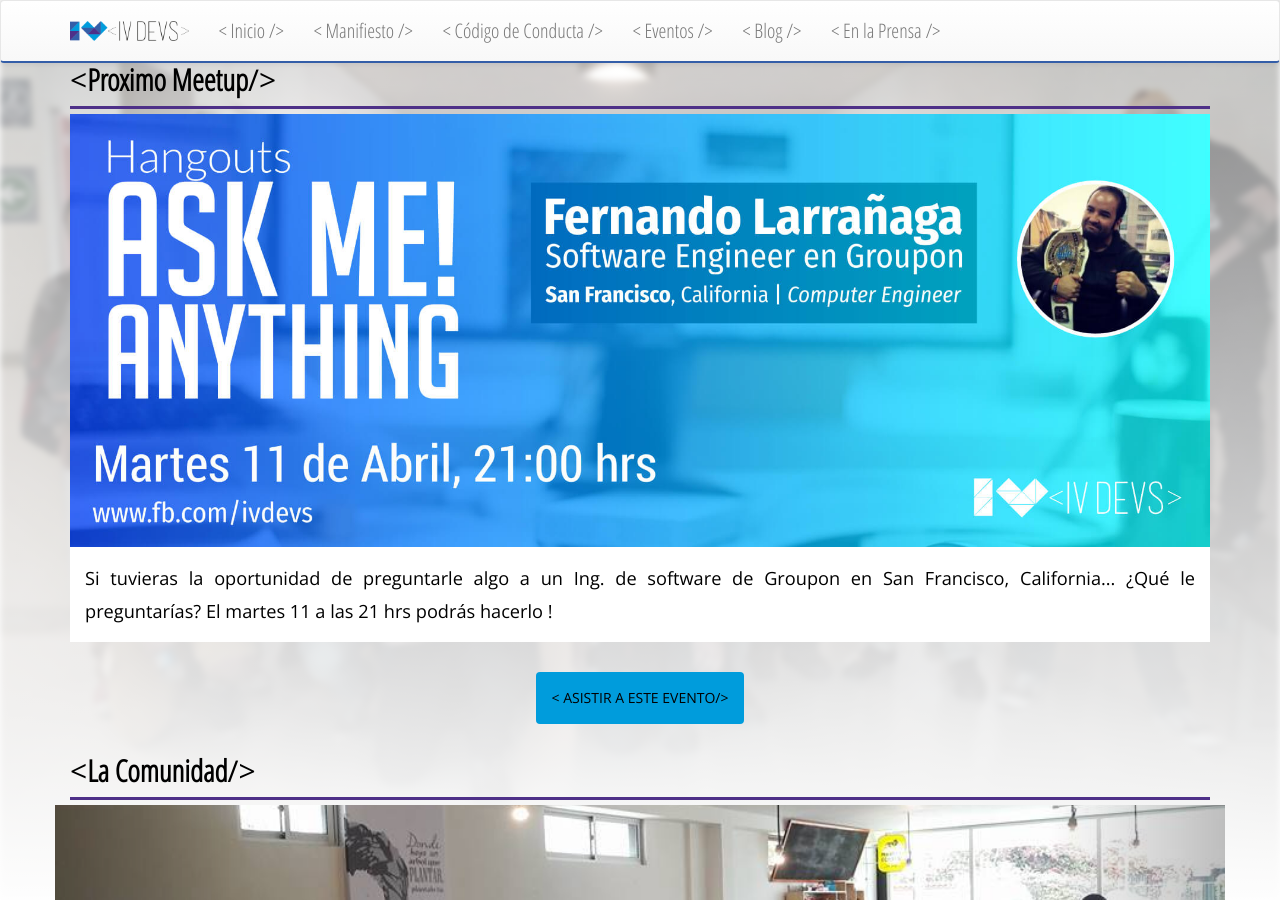
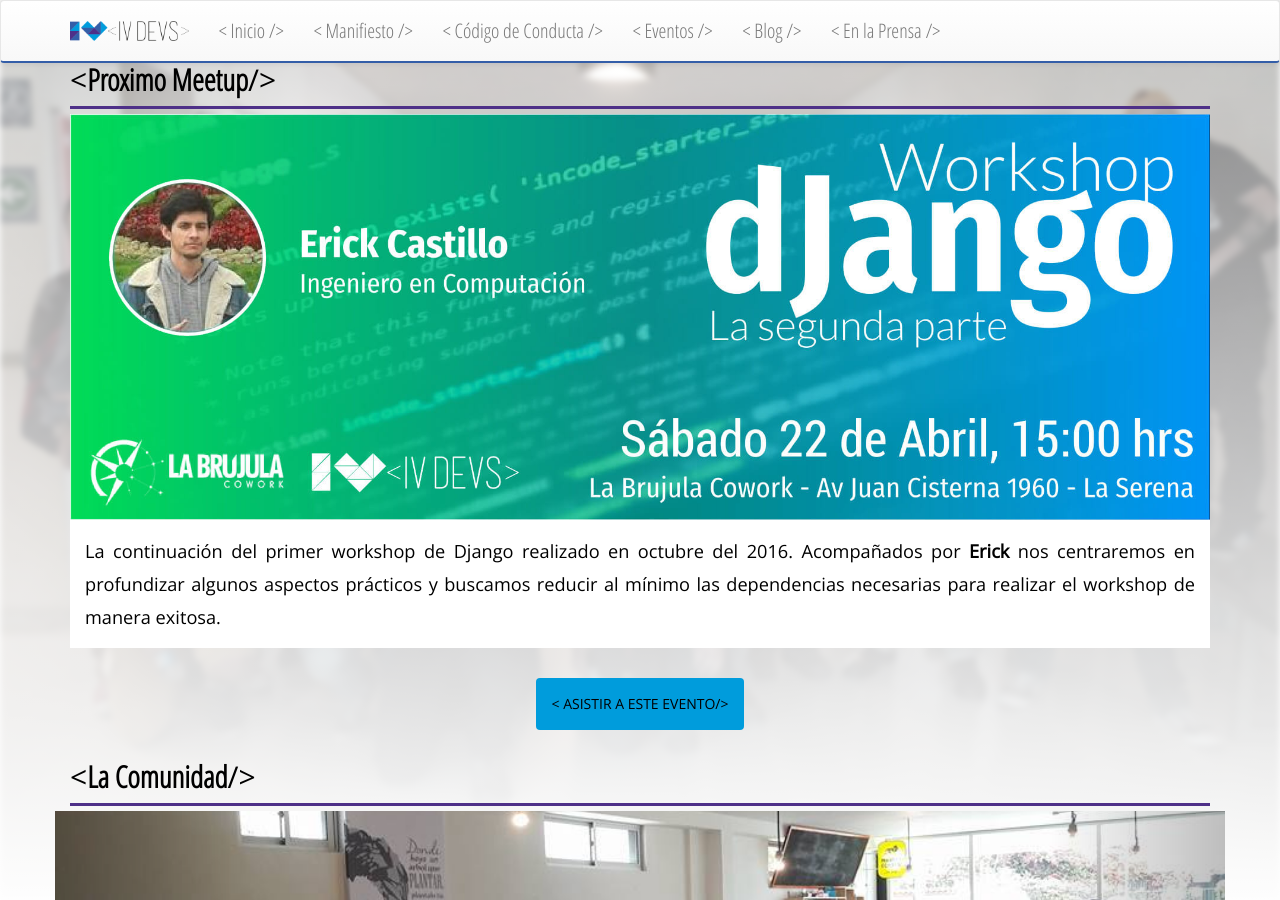
Before and after one commit to iv-devs/iv-devs.github.io, a Jekyll site: the page built from index.html, in a window 1280 px wide and 900 px high. Built offline with Jekyll 4.4.1, drawn with Linux system fonts in a browser that asks for light colours; nearby versions of some CDN libraries; the list of posts is cut into pages by our own code.

Commit message:
UPDATE HOME ADD Banner Django abril 2017
	modified:   index.html

```diff
--- a/index.html
+++ b/index.html
@@ -17,14 +17,14 @@
             </div>
         </div>
         <div class="col-md-12 banner-meetup">
-            <img src="/content/images/meetups/2017-04-11-hangouts-Fernando-larranaga.jpg" alt="">
+            <img src="/content/images/meetups/2017-04-22-djando-parte-2.jpg" alt="">
         </div>
         <div class="col-md-12 ">
             <p class="text-justify bg-blanco p-15">
-                Si tuvieras la oportunidad de preguntarle algo a un Ing. de software de Groupon en San Francisco, California... ¿Qué le preguntarías? El martes 11 a las 21 hrs podrás hacerlo !
+                La continuación del primer workshop de Django realizado en octubre del 2016. Acompañados por <b>Erick</b> nos centraremos en profundizar algunos aspectos prácticos y buscamos reducir al mínimo las dependencias necesarias para realizar el workshop de manera exitosa.
             </p>
             <p class="text-center">
-                <a class="btn p-15 tags bg-cian" href="https://www.youtube.com/watch?v=Z6JCh3kryBs"> ASISTIR A ESTE EVENTO</a>
+                <a class="btn p-15 tags bg-cian" href="http://www.meetup.com/es-ES/IV-DEVS/events/238757343/"> ASISTIR A ESTE EVENTO</a>
             </p>
         </div>
 
```
